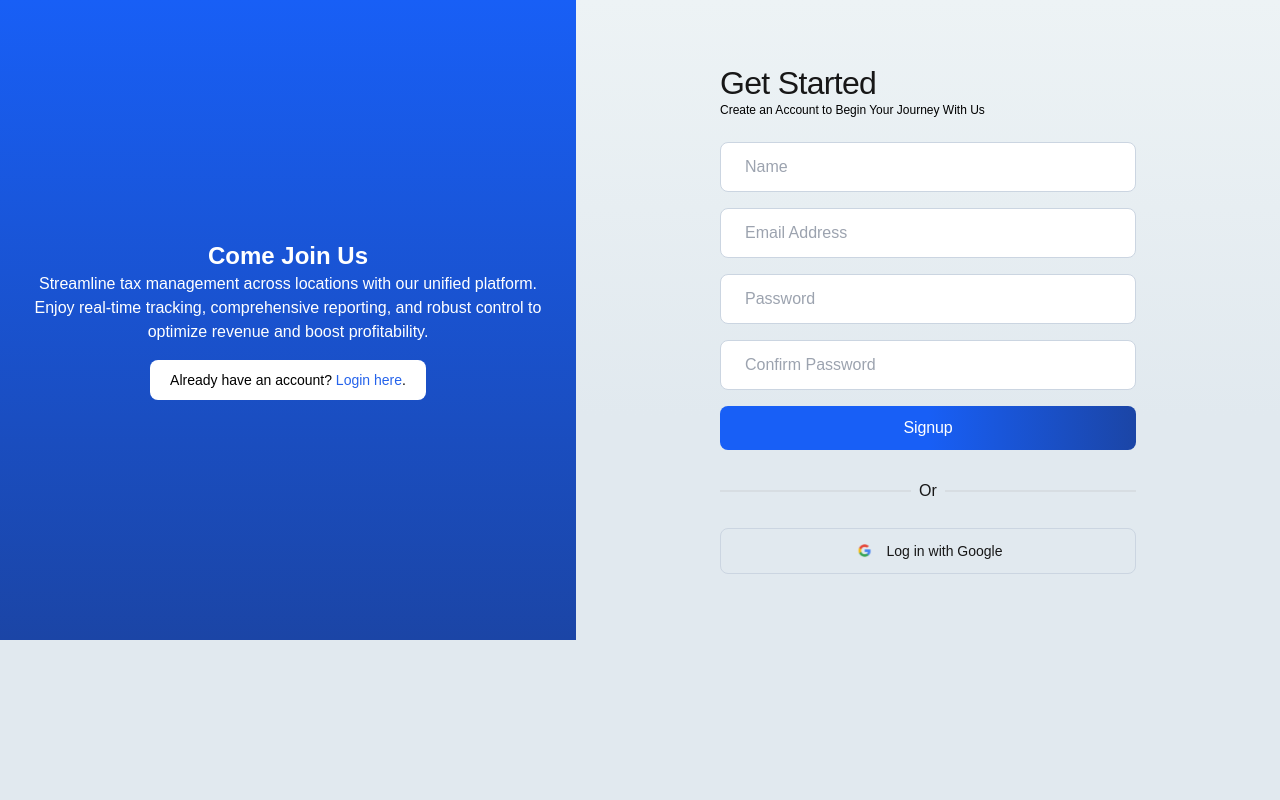
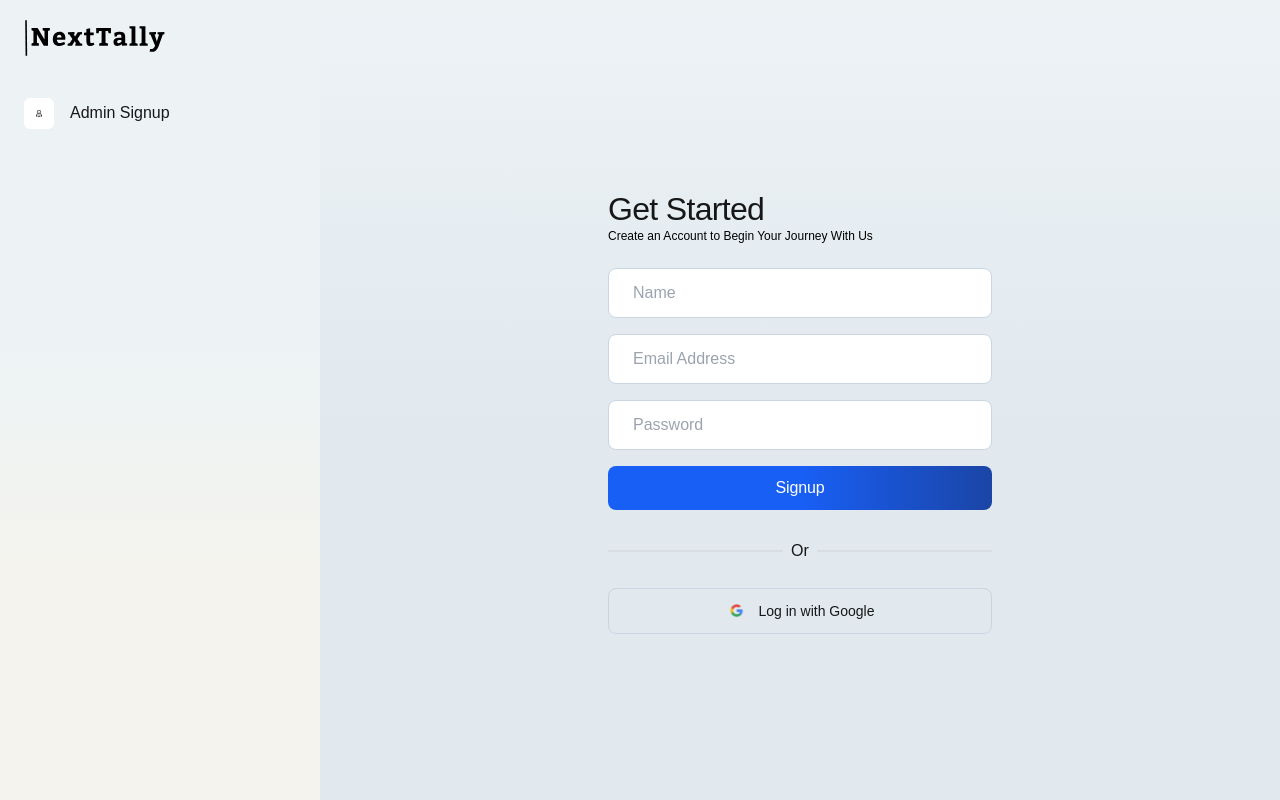
Before and after one commit to ayu-sharma/NextTally, a Next.js app: page /admin-signup in a window 1280 px wide. Built offline with nearby package versions, Linux system fonts and the light colour scheme.

Commit message:
updated design for  signup page

```diff
--- a/app/admin-signup/page.js
+++ b/app/admin-signup/page.js
@@ -1,84 +1,28 @@
-import react from "react";
-import Button from "../../components/ui/ButtonCmp";
+import React from "react";
+import Signup_cmp from "../../components/Singup_cmp";
+import Link from "next/link";
+import logol from "../../public/images/logol.svg";
 import Image from "next/image";
-import googlelogo from "../../public/images/googlelogo.svg";
-import close from "../../public/images/modalclose.svg";
-import Link from "next/link";
+import signuplogo from "../../public/images/signup_logo.svg";
 export default function Signin_admin({ onClose }) {
   return (
     <>
       <div className="w-full overflow-y-auto">
         <div className="flex flex-col w-full">
-          <div className="flex-1 flex items-start flex-row w-full">
-            <div className="bg-gradient-to-b from-[#185FF6] to-[#1B45A6] h-[40rem] max-w-xl w-full hidden md:flex flex-col justify-center items-center">
-              <div className="text-white font-bold text-2xl">Come Join Us</div>
-              <div className="text-white font-normal text-md text-center px-5">
-                Streamline tax management across locations with our unified
-                platform. Enjoy real-time tracking, comprehensive reporting, and
-                robust control to optimize revenue and boost profitability.
-              </div>
-              <div>
-                <button className="bg-white text-black text-sm py-2.5 rounded-lg mt-4 px-5 cursor-default">
-                  Already have an account?{" "}
-                  <span onClick={{}} className="text-blue-600 cursor-pointer">
-                    {" "}
-                    Login here
-                  </span>
-                  .
-                </button>
+          <div className="flex-1 flex items-center flex-row w-full">
+            <div className="home-navbar-color h-screen w-full max-w-xs">
+              <div className="py-5 pl-6">
+                <Image src={logol} alt="NextTally Logo" height={38} />
+                {/* <div className="flex flex-col"> */}
+                  <div className="flex flex-row items-center pt-10 gap-4">
+                  <Image className="bg-white p-3 rounded-md" src={signuplogo} alt="Signup Logo" height={30} width={30}/>
+                  <h1 className="">Admin Signup</h1>
+                {/* </div> */}
+                </div>
               </div>
             </div>
-            <div className="flex flex-col justify-center w-full md:pt-16 pt-16 md:pb-10 md:px-4 px-4 max-w-md mx-auto">
-              <div className="font-inter font-medium text-2xl md:text-[2rem] leading-[1.2] antialiased text-primary -tracking-[0.019em] md:-tracking-[0.021em]">
-                Get Started
-              </div>
-              <div className="text-black text-xs">
-                Create an Account to Begin Your Journey With Us
-              </div>
-              <div className="pt-6 w-full flex flex-col">
-                <input
-                  type="text"
-                  placeholder="Name"
-                  className="w-full px-6 rounded-lg antialiased text-primary font-normal focus:outline-none py-3 border border-slate-300 focus:border-studio-gradient-start/60 focus:ring-1 focus:ring-studio-gradient-start/60 mb-4 placeholder:font-[350]"
-                />
-
-                <input
-                  type="email"
-                  placeholder="Email Address"
-                  className="w-full px-6 rounded-lg antialiased text-primary font-normal focus:outline-none py-3 border border-slate-300 focus:border-studio-gradient-start/60 focus:ring-1 focus:ring-studio-gradient-start/60 mb-4 placeholder:font-[350]"
-                />
-
-                <input
-                  type="password"
-                  placeholder="Password"
-                  className="w-full px-6 rounded-lg antialiased text-primary font-normal focus:outline-none py-3 border border-slate-300 focus:border-studio-gradient-start/60 focus:ring-1 focus:ring-studio-gradient-start/60 mb-4 placeholder:font-[350]"
-                />
-
-                <input
-                  type="password"
-                  placeholder="Confirm Password"
-                  className="w-full px-6 rounded-lg antialiased text-primary font-normal focus:outline-none py-3 border border-slate-300 focus:border-studio-gradient-start/60 focus:ring-1 focus:ring-studio-gradient-start/60 mb-4 placeholder:font-[350]"
-                />
-              </div>
-              <div className="w-full">
-                <Link href="/setting-manager" className="w-full">
-                  <Button
-                    className="cursor-pointer studio-primary-gradient font-inter text-sm md:text-base -tracking-[0.006em] md:-tracking-[0.011em] text-white font-medium antialiased rounded-lg py-2.5 px-6 md:px-8 flex items-center justify-center group w-full"
-                    btnName="Signup"
-                  />
-                </Link>
-              </div>
-              <div className=" relative w-full h-0 border border-gray-300 border-opacity-60 transform -rotate-0.5 mt-10">
-                <div className="relative flex justify-center">
-                  <div className="absolute bg-[#E1E9EF] p-2 -top-5">Or</div>
-                </div>
-              </div>
-              <div className="cursor-pointer flex items-center justify-center gap-3 border border-slate-300 hover:border-studio-gradient-start text-primary antialiased rounded-lg py-2.5 md:py-3 px-6 md:px-8 mt-9">
-                <div>
-                  <Image src={googlelogo} alt="Google Logo Image" />
-                </div>
-                <div className="text-sm">Log in with Google</div>
-              </div>
+            <div className="flex flex-col w-full md:px-4 px-4 max-w-md mx-auto">
+              <Signup_cmp />
             </div>
           </div>
         </div>
--- a/app/globals.css
+++ b/app/globals.css
@@ -39,6 +39,6 @@ body {
   background: linear-gradient(180deg, #EDF3F5 0%, #E1E9EF 52%);
 }
 
-.border-color {
-
+.home-navbar-color {
+background: linear-gradient(180deg, #EDF3F5 42%, #F4F3EE 72.5%);
 }
--- a/app/user-login/page.js
+++ b/app/user-login/page.js
@@ -1,9 +1,5 @@
 import react from "react";
 import Button from "../../components/ui/ButtonCmp";
-import Image from "next/image";
-import googlelogo from "../../public/images/googlelogo.svg";
-import close from "../../public/images/modalclose.svg";
-import logol from "../../public/images/logol.svg";
 // import { Image } from 'next/image';
 export default function Signin_admin({ onClose }) {
   return (
@@ -11,7 +7,7 @@ export default function Signin_admin({ onClose }) {
       <div className="w-full overflow-y-auto">
         <div className="flex flex-col w-full">
           <div className="flex-1 items-center flex flex-row w-full">
-            <div className="hidden md:flex bg-gradient-to-b from-[#185FF6] to-[#1B45A6] h-screen max-w-lg w-full flex-col pt-20 pl-10">
+            <div className="hidden md:flex bg-gradient-to-b from-[#185FF6] to-[#1B45A6] h-[38rem] max-w-xl w-full flex-col pt-20 pl-10">
               <div className="font-inter font-semibold md:text-[2rem] leading-[1.2] antialiased text-primary -tracking-[0.019em] md:-tracking-[0.021em] text-white ">
                 Effortless Revenue Management <br /> Made Simple
               </div>
@@ -49,8 +45,7 @@ export default function Signin_admin({ onClose }) {
                 </a>
                 .
               </div>
-              </div>
-
+            </div>
           </div>
         </div>
       </div>
--- /dev/null
+++ b/components/Singup_cmp.js
@@ -0,0 +1,60 @@
+import React from "react";
+import Button from "../components/ui/ButtonCmp";
+import Image from "next/image";
+import googlelogo from "../public/images/googlelogo.svg";
+export default function Signup_cmp() {
+    return (
+        <div>
+            <div className="flex flex-col justify-center w-full md:pt-16 pt-16 md:pb-10 md:px-4 px-4 max-w-md mx-auto">
+              <div className="font-inter font-medium text-2xl md:text-[2rem] leading-[1.2] antialiased text-primary -tracking-[0.019em] md:-tracking-[0.021em]">
+                Get Started
+              </div>
+              <div className="text-black text-xs">
+                Create an Account to Begin Your Journey With Us
+              </div>
+              <div className="pt-6 w-full flex flex-col">
+                <input
+                  type="text"
+                  placeholder="Name"
+                  className="w-full px-6 rounded-lg antialiased text-primary font-normal focus:outline-none py-3 border border-slate-300 focus:border-studio-gradient-start/60 focus:ring-1 focus:ring-studio-gradient-start/60 mb-4 placeholder:font-[350]"
+                />
+
+                <input
+                  type="email"
+                  placeholder="Email Address"
+                  className="w-full px-6 rounded-lg antialiased text-primary font-normal focus:outline-none py-3 border border-slate-300 focus:border-studio-gradient-start/60 focus:ring-1 focus:ring-studio-gradient-start/60 mb-4 placeholder:font-[350]"
+                />
+
+                <input
+                  type="password"
+                  placeholder="Password"
+                  className="w-full px-6 rounded-lg antialiased text-primary font-normal focus:outline-none py-3 border border-slate-300 focus:border-studio-gradient-start/60 focus:ring-1 focus:ring-studio-gradient-start/60 mb-4 placeholder:font-[350]"
+                />
+
+                {/* <input
+                  type="password"
+                  placeholder="Confirm Password"
+                  className="w-full px-6 rounded-lg antialiased text-primary font-normal focus:outline-none py-3 border border-slate-300 focus:border-studio-gradient-start/60 focus:ring-1 focus:ring-studio-gradient-start/60 mb-4 placeholder:font-[350]"
+                /> */}
+              </div>
+              <div className="w-full">
+                  <Button
+                    className="cursor-pointer studio-primary-gradient font-inter text-sm md:text-base -tracking-[0.006em] md:-tracking-[0.011em] text-white font-medium antialiased rounded-lg py-2.5 px-6 md:px-8 flex items-center justify-center group w-full"
+                    btnName="Signup"
+                  />
+              </div>
+              <div className=" relative w-full h-0 border border-gray-300 border-opacity-60 transform -rotate-0.5 mt-10">
+                <div className="relative flex justify-center">
+                  <div className="absolute bg-[#E1E9EF] p-2 -top-5">Or</div>
+                </div>
+              </div>
+              <div className="cursor-pointer flex items-center justify-center gap-3 border border-slate-300 hover:border-studio-gradient-start text-primary antialiased rounded-lg py-2.5 md:py-3 px-6 md:px-8 mt-9">
+                <div>
+                  <Image src={googlelogo} alt="Google Logo Image" />
+                </div>
+                <div className="text-sm">Log in with Google</div>
+              </div>
+            </div>
+        </div>
+    )
+}
--- a/components/ui/Signin_admin.js
+++ b/components/ui/Signin_admin.js
@@ -71,19 +71,22 @@ export default function Signin_admin({ onClose }) {
                   btnName="Login"
                 />
               </div>
-              <div className="text-black font-bold text-xs mt-1">
+              <div className="text-black font-light text-xs mt-2">
                 Don&apos;t have an account yet? No problem!{" "}
                 <a className="text-blue-700" href="#">
                   Create one now
                 </a>
                 .
               </div>
-              <div className=" relative w-full h-0 border border-gray-300 border-opacity-60 transform -rotate-0.5 mt-14">
+              <a href="#" className="font-light text-xs mt-1 text-blue-700">
+                Forgotten Password
+              </a>
+              <div className=" relative w-full h-0 border border-gray-300 border-opacity-60 transform -rotate-0.5 mt-10">
                 <div className="relative flex justify-center">
                   <div className="absolute bg-white p-2 -top-5">Or</div>
                 </div>
               </div>
-              <div className="flex justify-center cursor-pointer hover:bg-neutral-100 items-center px-4 py-1 border rounded-xl mx-auto mt-9 gap-2">
+              <div className="flex justify-center cursor-pointer hover:bg-neutral-100 items-center px-4 py-1 border rounded-xl mx-auto mt-9 gap-2 md:mb-6 lg:mb-0">
                 <div>
                   <Image src={googlelogo} alt="Google Logo Image" />
                 </div>
```
Also changed, not shown: app/user-dashboard/page.js (deleted), public/images/logol.svg, public/images/signup_logo.svg (added).
